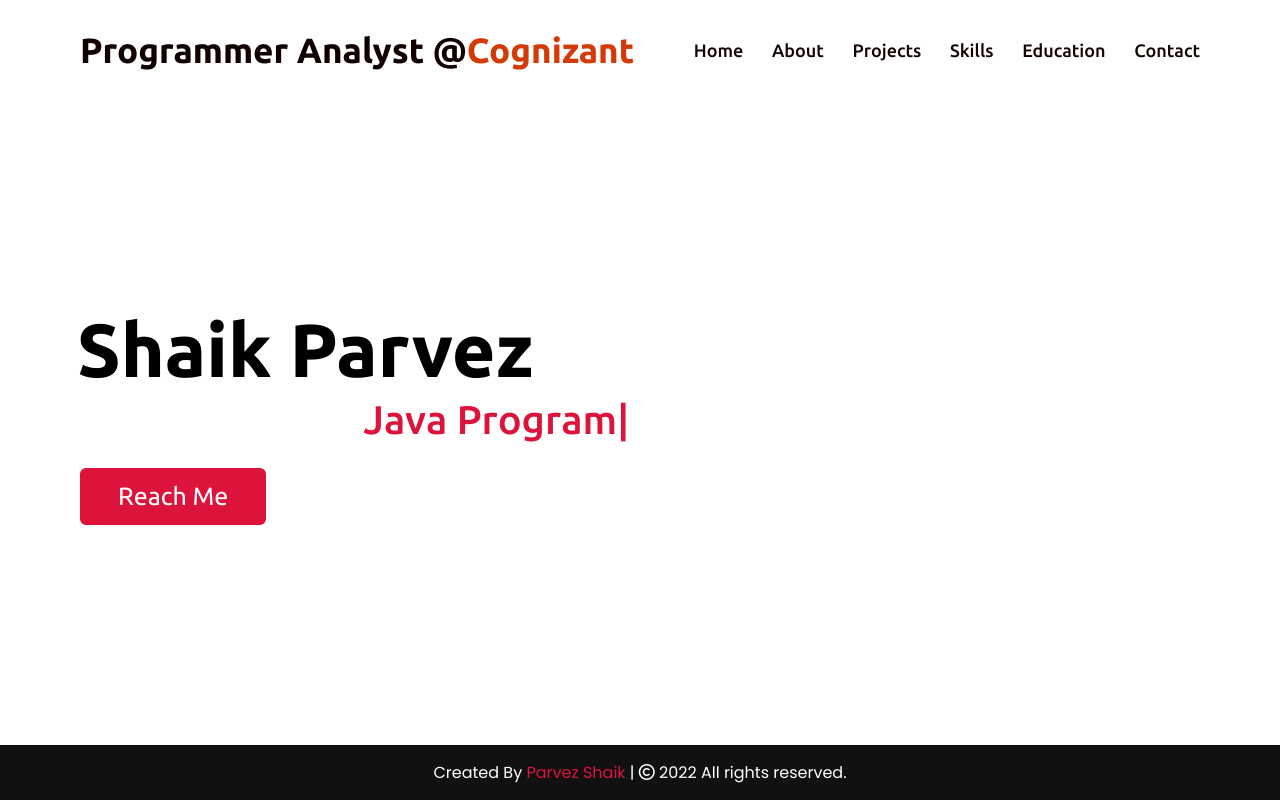
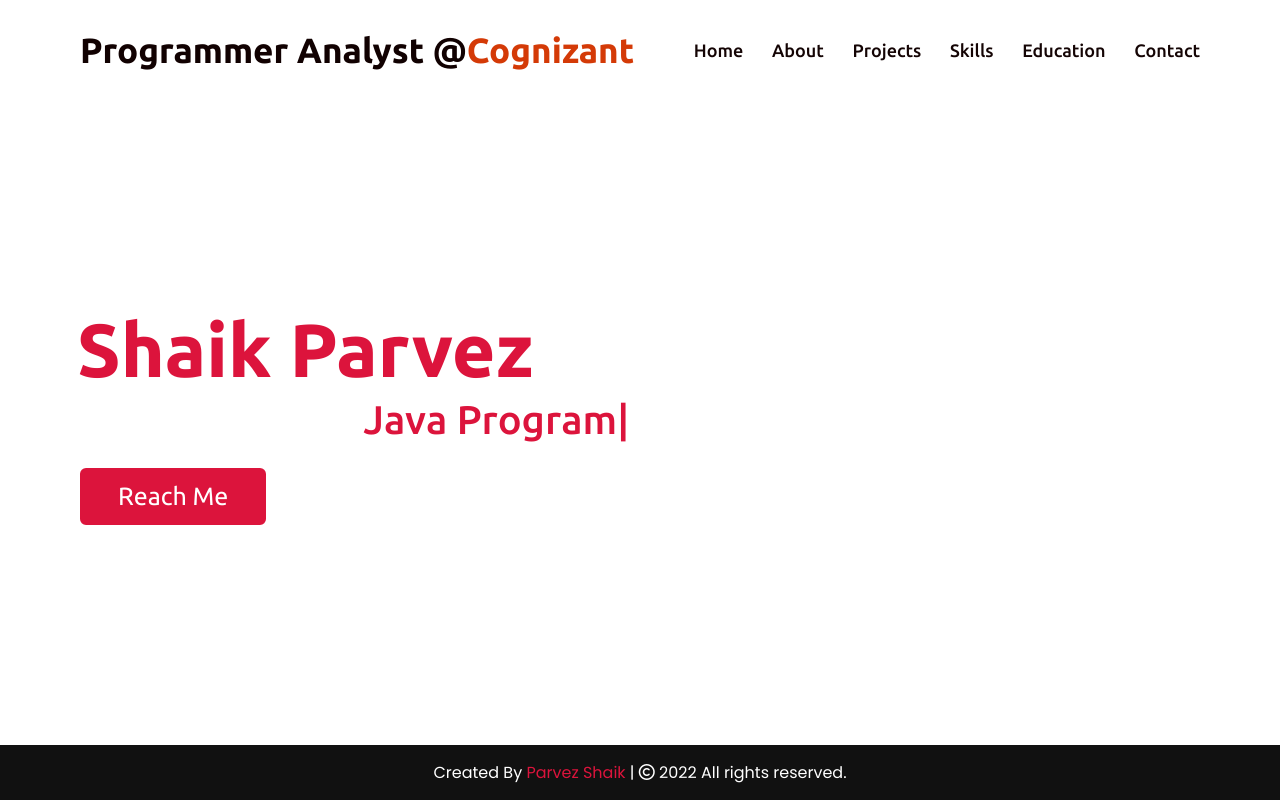
Before and after one commit to Parvez4/website, a plain HTML site: page index.html in a window 1280 px wide. Shown: the top 800 px of the page. Drawn offline with nearby package versions, Linux system fonts and the light colour scheme.

Commit message:
Update style.css

```diff
--- a/style.css
+++ b/style.css
@@ -187,7 +187,7 @@ section .title::after{
     font-size: 75px;
     font-weight: 600;
     margin-left: -3px;
-    color: #000;
+    color: crimson;
 }
 .home .home-content .text-3{
     font-size: 40px;
```
